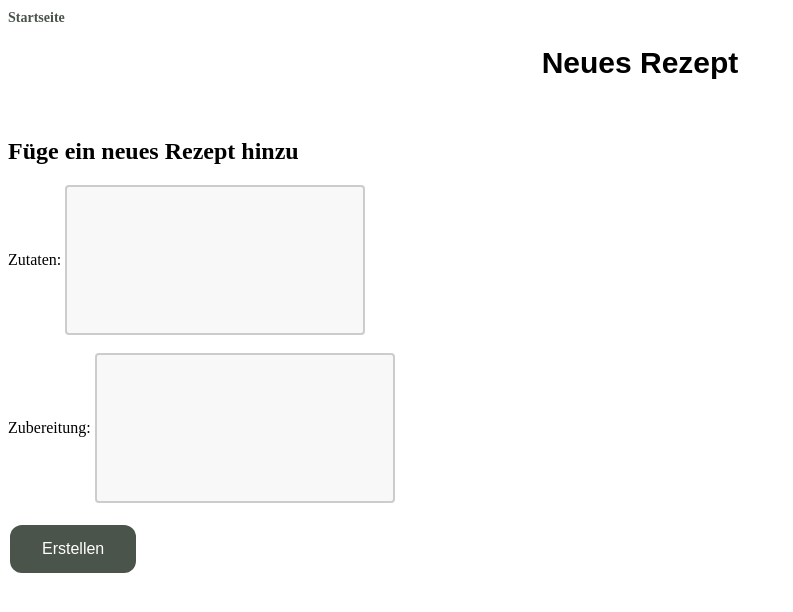
After one commit to Fabske1893/Web-Programmierung, a PHP site: page /recipes/CreateRecipe.html in a window 1280 px wide. The commit adds this page. Shown: the top 612 px of the page, without its empty margins (0-793 px from the left). Run offline with PHP 8.4, Linux system fonts and the light colour scheme.

Commit message:
Füge neue Rezeptseite und Eingabefelder für Zutaten und Zubereitung hinzu

```diff
--- a/css/style.css
+++ b/css/style.css
@@ -39,3 +39,14 @@ div.recipe {
     display: inline-block;
     vertical-align: top;
 }
+#zutaten, #zubereitung {
+    width: 300px;
+    height: 150px;
+    padding: 12px 20px;
+    box-sizing: border-box;
+    border: 2px solid #ccc;
+    border-radius: 4px;
+    background-color: #f8f8f8;
+    font-size: 16px;
+    resize: none;
+}
--- /dev/null
+++ b/recipes/CreateRecipe.html
@@ -0,0 +1,29 @@
+<!DOCTYPE html>
+<html lang="en">
+    <link rel="stylesheet" href="../css/style.css">
+<head>
+    <meta charset="UTF-8">
+    <meta name="viewport" content="width=device-width, initial-scale=1.0">
+    <title>Füge ein neues Rezept hinzu</title>
+</head>
+<Header>
+<nav>
+    <a href="../Homepage.html">Startseite</a>
+</nav>
+
+</Header>
+<body>
+    <h1>Neues Rezept</h1> <br>
+    <h2>Füge ein neues Rezept hinzu</h2>
+    <p></p>
+
+
+        <label for="zutaten">Zutaten:</label>
+        <input type="text" id="zutaten" name="zutaten" required width="300" height="400"><br><br>
+
+        <label for="zutaten">Zubereitung:</label>
+        <input type="text" id="zubereitung" name="zubereitung" required width="300" height="400"><br><br>
+
+        <button type="submit" value="Login">Erstellen</button>
+</body>
+</html>
```
Also changed, not shown: recipes/Recipe1.html (renamed from recipes/Rezept1.html).
